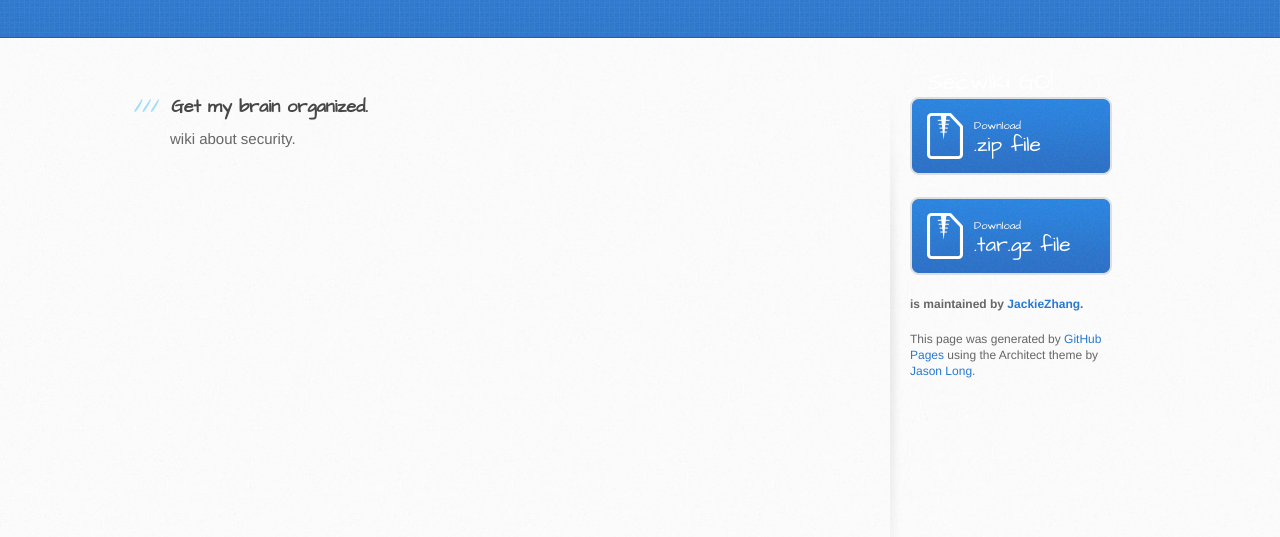
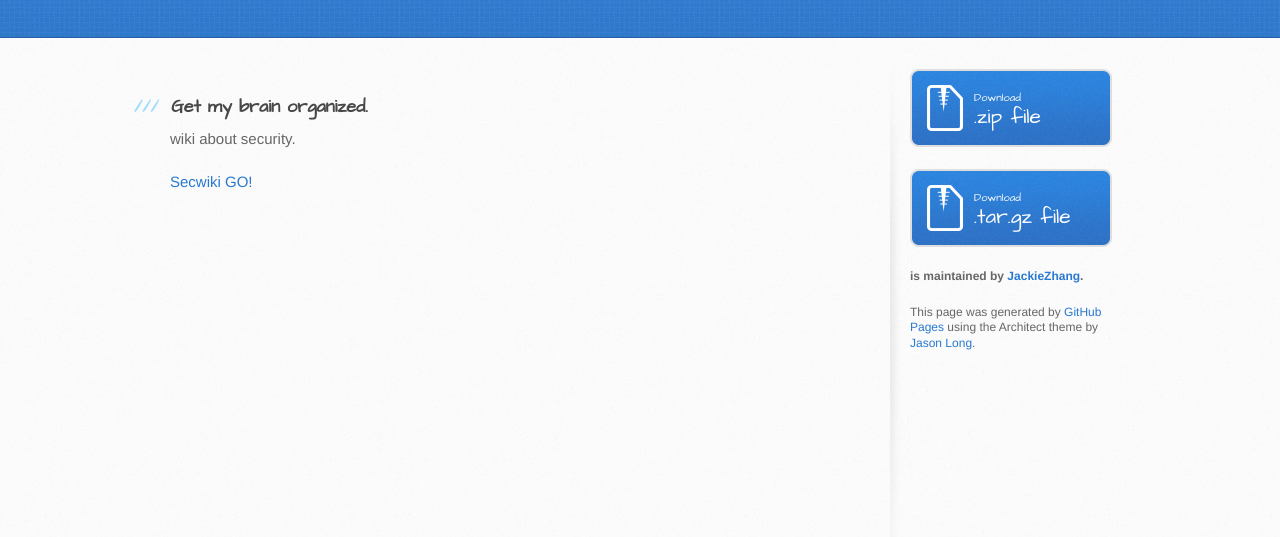
Before and after one commit to JackieZhang/wiki, a plain HTML site: page index.html in a window 1280 px wide. Shown: the part 163-700 px from the top of the page. Drawn offline with Linux system fonts and the light colour scheme.

Commit message:
Update index.html

```diff
--- a/index.html
+++ b/index.html
@@ -32,8 +32,9 @@
 <a name="get-my-brain-organized" class="anchor" href="#get-my-brain-organized"><span class="octicon octicon-link"></span></a>Get my brain organized.</h3>
 
 <p>wiki about security.</p>
+<a href="https://github.com/JackieZhang/wiki/wiki"> Secwiki GO!</a>
         </section>
-        <a href="https://github.com/JackieZhang/wiki/wiki" class="button"> Secwiki GO!</a>
+
 
         <aside id="sidebar">
           <a href="https://github.com/JackieZhang/wiki/zipball/master" class="button">
```
